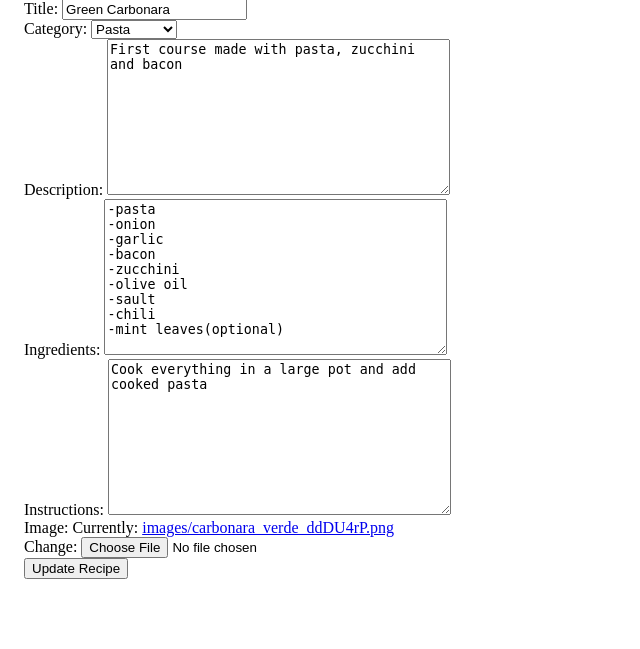
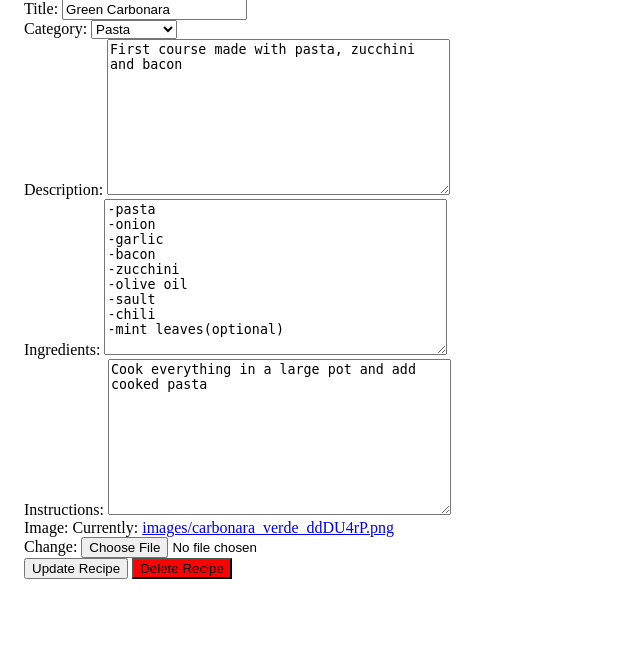
Before and after one commit to FrancescoFaillaceIng/djangoProject, a Django app: page /update/14/ in a window 1280 px wide. Shown: the part 151-800 px from the top of the page, without its empty margins (0-640 px from the left). Run offline with Django 4.2, Linux system fonts and the light colour scheme; a user stored in the database is signed in; data comes from the database, SQL or seed files in the repository; both versions use the stored data as it was after the commit.

Commit message:
Delete function

```diff
--- a/djangoProject/settings.py
+++ b/djangoProject/settings.py
@@ -129,6 +129,8 @@ LOGIN_URL = 'login'
 
 LOGIN_REDIRECT_URL = 'recipes-home'
 
+LOGOUT_REDIRECT_URL = 'recipes-home'
+
 MEDIA_ROOT = BASE_DIR / 'media'
 
 MEDIA_URL = '/media/'
--- a/recipes/urls.py
+++ b/recipes/urls.py
@@ -1,4 +1,5 @@
 from django.conf.urls.static import static
+from django.contrib.auth.decorators import login_required
 from django.urls import path
 
 from djangoProject import settings
@@ -6,13 +7,14 @@ from . import views
 
 urlpatterns = [
     path('', views.home, name="recipes-home"),
-    path('create/', views.RecipeCreateView.as_view(), name="recipe-create"),
+    path('create/', login_required(views.RecipeCreateView.as_view()), name="recipe-create"),
     path('list/', views.RecipeListView.as_view(), name="recipes-list"),
     path('detail/<int:pk>/', views.RecipeDetailView.as_view(), name="recipe-detail"),
-    path('favorite/', views.FavoriteListView.as_view(), name="favorite-list"),
+    path('favorite/', login_required(views.FavoriteListView.as_view()), name="favorite-list"),
     path('search/', views.SearchListView.as_view(), name="search-list"),
-    path('my_recipe/', views.MyRecipeListView.as_view(), name="my-recipes"),
-    path('update/<int:pk>/', views.RecipeUpdateView.as_view(), name="recipe-update"),
+    path('my_recipe/', login_required(views.MyRecipeListView.as_view()), name="my-recipes"),
+    path('update/<int:pk>/', login_required(views.RecipeUpdateView.as_view()), name="recipe-update"),
+    path('delete/<int:pk>/', login_required(views.RecipeDeleteView.as_view()), name="recipe-delete"),
 ]
 
 if settings.DEBUG:
--- a/recipes/views.py
+++ b/recipes/views.py
@@ -1,6 +1,7 @@
+from django.contrib.auth.mixins import UserPassesTestMixin
 from django.contrib.auth.models import User
 from django.shortcuts import render, redirect
-from django.views.generic import CreateView, ListView, DetailView, UpdateView
+from django.views.generic import CreateView, ListView, DetailView, UpdateView, DeleteView
 from . import models
 from .forms import RecipeForm, RecipeSearchForm
 
@@ -118,15 +119,22 @@ class MyRecipeListView(ListView):
         return models.Recipe.objects.filter(author=self.request.user)
 
 
-class RecipeUpdateView(UpdateView):
+class RecipeUpdateView(UserPassesTestMixin, UpdateView):
     model = models.Recipe
     form_class = RecipeForm
     template_name = 'Recipe_update.html'
+    context_object_name = 'recipe'
 
     def get_context_data(self, **kwargs):
         context = super(RecipeUpdateView, self).get_context_data(**kwargs)
         context['categories'] = models.Category.objects.all()
         return context
+
+    def test_func(self):
+        recipe = self.get_object()
+        if self.request.user == recipe.author:
+            return True
+        return False
 
     def post(self, request, *args, **kwargs):
         form = self.form_class(request.POST, request.FILES, instance=self.get_object())
@@ -142,3 +150,21 @@ class RecipeUpdateView(UpdateView):
                 "form": form,
                 "categories": models.Category.objects.all()
             })
+
+
+class RecipeDeleteView(UserPassesTestMixin, DeleteView):
+    model = models.Recipe
+    template_name = 'Recipe_delete.html'
+    success_url = '/recipes/'
+    context_object_name = "recipe"
+
+    def test_func(self):
+        recipe = self.get_object()
+        if self.request.user == recipe.author:
+            return True
+        return False
+
+    def get_context_data(self, **kwargs):
+        context = super(RecipeDeleteView, self).get_context_data(**kwargs)
+        context['categories'] = models.Category.objects.all()
+        return context
--- a/templates/Home.html
+++ b/templates/Home.html
@@ -14,6 +14,7 @@
     <p>To explore a comprehensive list of all the recipes created, you can make use of the <a href="{% url 'recipes-list' %}">Discover Recipes</a> function. Alternatively, if you wish to find recipes that meet specific parameters, you can utilize the <a href="{% url 'search-list' %}">Look for Recipes</a> function.</p>
     <p>If you come across recipes that you like, you have the option to add them to your favorites list for easier access at a later time.</p>
     <p>We would be delighted if you choose to share your recipes. Simply utilize the <a href="{% url 'recipe-create' %}">Create Recipe</a> function to craft your very own culinary creations.</p>
+    <p>If you wish to modify the recipes you have created, you can access them using the <a href="{% url 'my-recipes' %}">Check your recipes</a> function.</p>
     <p>Enjoy!</p>
 
 
--- a/templates/Recipe_update.html
+++ b/templates/Recipe_update.html
@@ -53,5 +53,7 @@
 
         <!-- Submit button -->
         <button type="submit" class="btn btn-primary">Update Recipe</button>
+        <button style="background-color: red" type="button" class="btn btn-primary"
+                onclick="window.location = '{% url "recipe-delete" recipe.id %}'">Delete Recipe</button>
     </form>
 {% endblock %}
```
Also changed, not shown: templates/Recipe_delete.html (added, +11 -0 lines), db.sqlite3.
